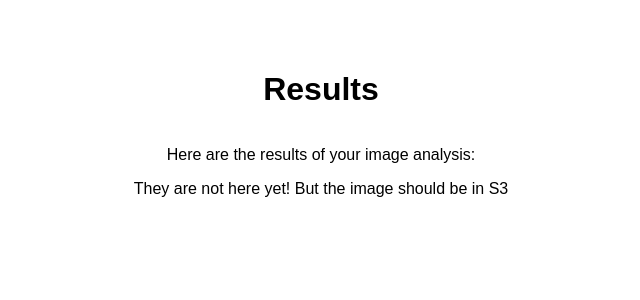
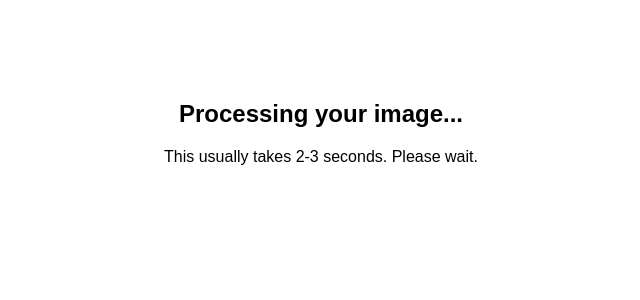
Before and after one commit to Bardin0/AegisVision, a Flask app: template src/templates/results.html in a window 1280 px wide. Shown: the top 300 px of the page, without its empty margins (319-959 px from the left). Run offline with Flask 3, Linux system fonts and the light colour scheme; the template is opened without the code that fills it, so the values that code supplies are empty.

Commit message:
Completed the scaffolding of the application for proof of concept Application is completely synced with the cloud and works through the full process, refinement of the UI and detection is required

```diff
--- a/src/app.py
+++ b/src/app.py
@@ -5,12 +5,12 @@ import uuid
 app = Flask(__name__)
 
 s3 = boto3.client("s3")
-# dynamodb = boto3.resource("dynamodb")
+dynamodb = boto3.resource("dynamodb")
 
 BUCKET_NAME = "aegis-image-bucket"
-# TABLE_NAME = "ObjectDetections"
+TABLE_NAME = "aegis-inference-results"
 
-# table = dynamodb.Table(TABLE_NAME)
+table = dynamodb.Table(TABLE_NAME)
 
 @app.route("/")
 def index():
@@ -34,17 +34,19 @@ def upload():
 
 @app.route("/results/<image_id>")
 def results(image_id):
+    key = f"uploads/{image_id}.jpg"
+    annotated_key = f"annotated/{image_id}.jpg"
 
-    key = f"uploads/{image_id}.jpg"
+    response = table.get_item(Key={"image_key": key})
+    item = response.get("Item")
 
-    # response = table.get_item(
-    #     Key={"image_key": key}
-    # )
+    image_url = s3.generate_presigned_url(
+        'get_object',
+        Params={'Bucket': BUCKET_NAME, 'Key': annotated_key},
+        ExpiresIn=3600
+    )
 
-    # item = response.get("Item")
-
-    return render_template("results.html")
-
+    return render_template("results.html", item=item, image_url=image_url)
 
 if __name__ == "__main__":
     app.run(host="0.0.0.0", port=5000)
--- a/src/templates/results.html
+++ b/src/templates/results.html
@@ -1,4 +1,5 @@
 <!DOCTYPE html>
+<html>
 <html lang="en">
 <head>
   <meta charset="UTF-8">
@@ -7,10 +8,29 @@
   <title>Aegis Vision</title>
 </head>
 <body>
-  <h1>Results</h1>
-  <p>Here are the results of your image analysis:</p>
-  <div class="results-container">
-    They are not here yet! But the image should be in S3
-  </div>
+	<div id="content">
+        {% if item %}
+            <h1>Results for {{ image_id }}</h1>
+            <img src="{{ image_url }}" style="max-width: 600px;">
+            <h3>Detections:</h3>
+            <ul>
+                {% for obj in item.objects %}
+                    <li>{{ obj.label }} ({{ (obj.confidence * 100)|round(1) }}%)</li>
+                {% endfor %}
+            </ul>
+	    <a href="/">Return Home</a>
+        {% else %}
+            <div style="text-align: center; margin-top: 50px;">
+                <h2>Processing your image...</h2>
+                <p>This usually takes 2-3 seconds. Please wait.</p>
+                <div class="loader"></div> </div>
+
+            <script>
+                // Poll the page every 3 seconds if data isn't ready
+                setTimeout(function() {
+                    window.location.reload();
+                }, 2000);
+            </script>
+        {% endif %}
 </body>
 </html>
```
